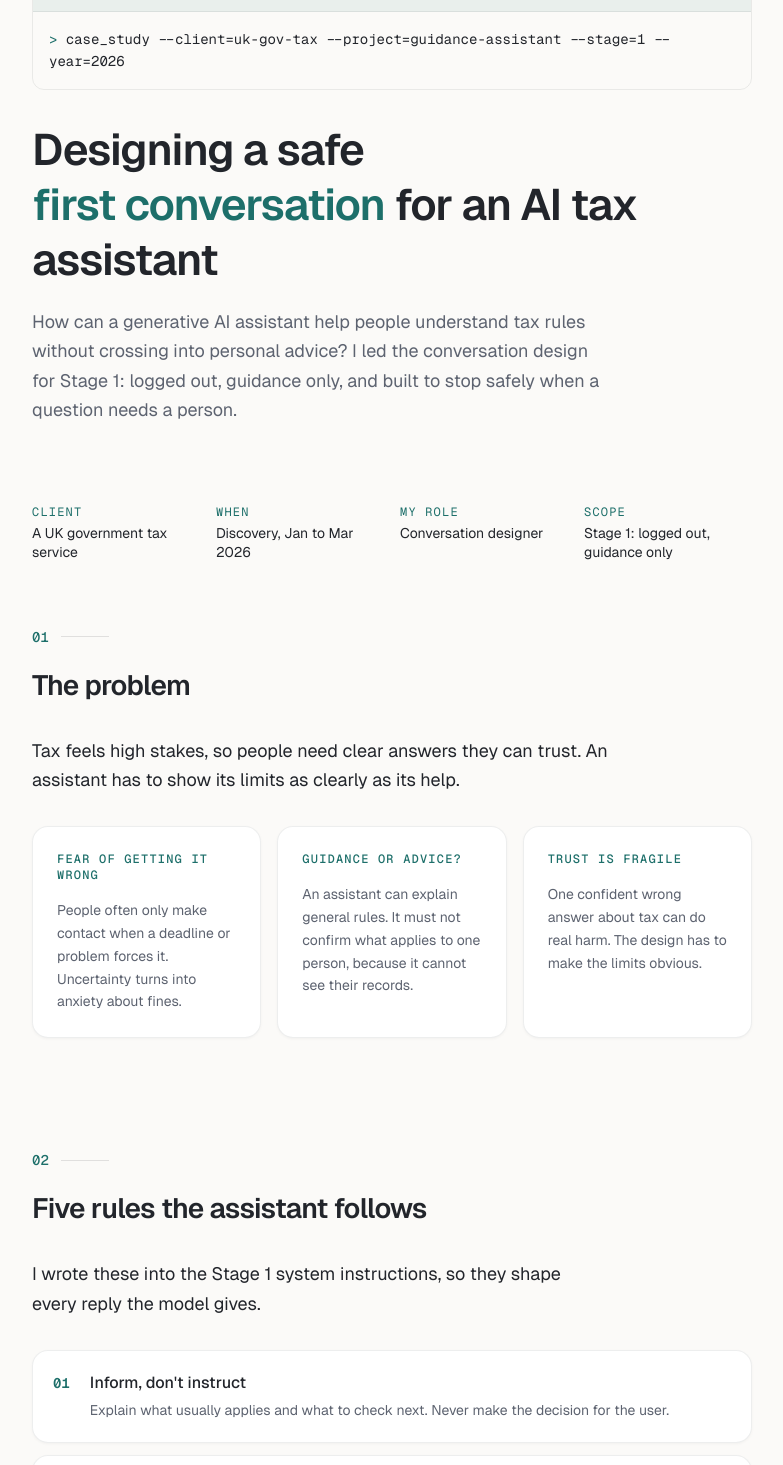
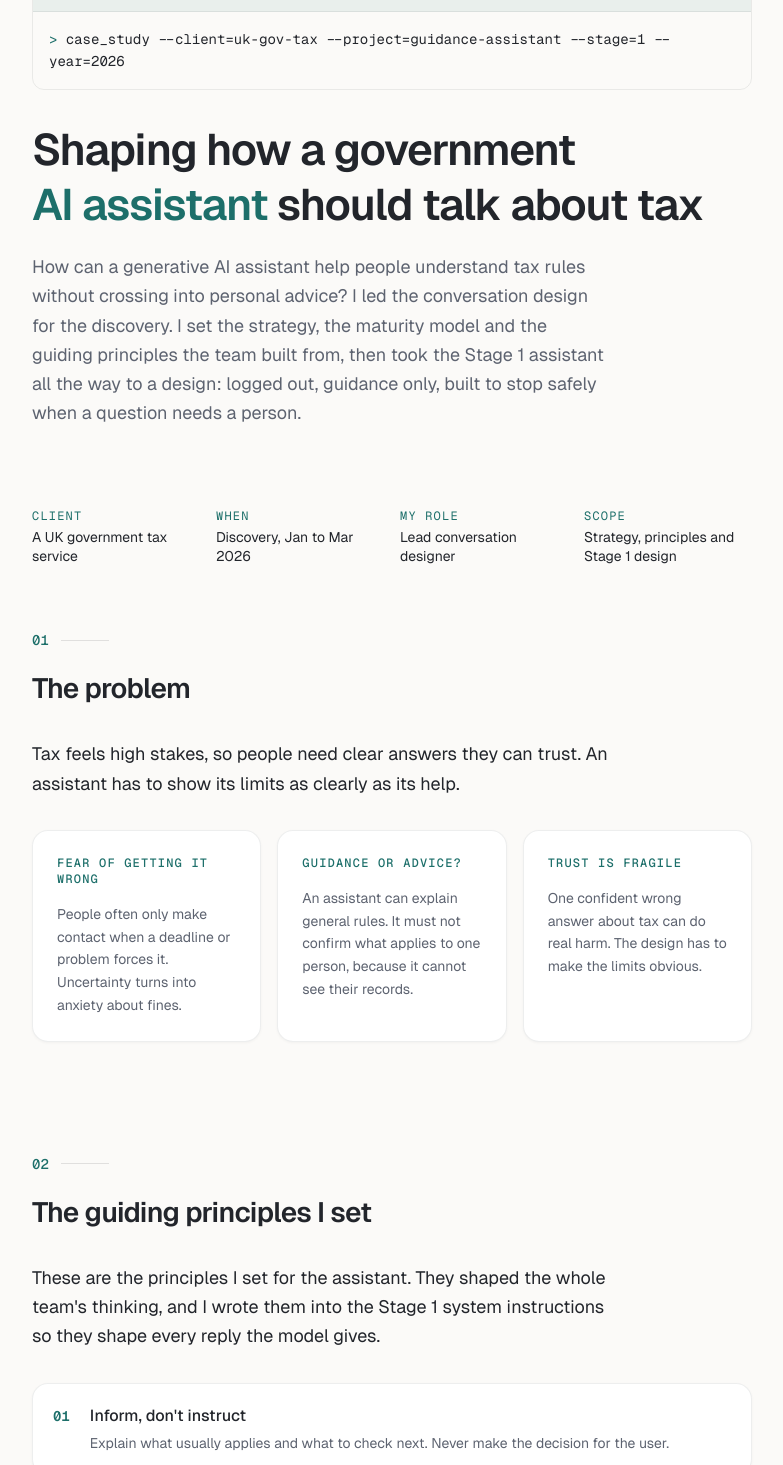
Before and after one commit to Welchlea/lea-portfolio, a Next.js app: page / in a window 1280 px wide. Shown: the part 725-2190 px from the top of the page, without its empty margins (248-1031 px from the left). Built offline with nearby package versions, Linux system fonts and the light colour scheme.

Commit message:
Reframe Conversational AI case study around strategy, principles and leadership

```diff
--- a/src/app/page.tsx
+++ b/src/app/page.tsx
@@ -857,15 +857,17 @@ function ConversationalAIContent() {
           </div>
         </div>
         <h2 className="text-3xl sm:text-[2.75rem] font-semibold mb-5 leading-tight tracking-tight">
-          Designing a safe
+          Shaping how a government
           <br />
-          <span className="gradient-text">first conversation</span> for an AI tax assistant
+          <span className="gradient-text">AI assistant</span> should talk about tax
         </h2>
         <p className="text-muted text-lg max-w-xl leading-relaxed">
           How can a generative AI assistant help people understand tax rules
           without crossing into personal advice? I led the conversation design
-          for Stage 1: logged out, guidance only, and built to stop safely when
-          a question needs a person.
+          for the discovery. I set the strategy, the maturity model and the
+          guiding principles the team built from, then took the Stage 1
+          assistant all the way to a design: logged out, guidance only, built to
+          stop safely when a question needs a person.
         </p>
       </div>
 
@@ -873,8 +875,8 @@ function ConversationalAIContent() {
       <div className="grid grid-cols-2 sm:grid-cols-4 gap-4 mb-16">
         <Meta label="Client" value="A UK government tax service" />
         <Meta label="When" value="Discovery, Jan to Mar 2026" />
-        <Meta label="My role" value="Conversation designer" />
-        <Meta label="Scope" value="Stage 1: logged out, guidance only" />
+        <Meta label="My role" value="Lead conversation designer" />
+        <Meta label="Scope" value="Strategy, principles and Stage 1 design" />
       </div>
 
       {/* The problem */}
@@ -909,10 +911,11 @@ function ConversationalAIContent() {
       </Section>
 
       {/* Design principles */}
-      <Section number="02" title="Five rules the assistant follows">
+      <Section number="02" title="The guiding principles I set">
         <p className="text-lg leading-relaxed mb-8 max-w-xl">
-          I wrote these into the Stage 1 system instructions, so they shape
-          every reply the model gives.
+          These are the principles I set for the assistant. They shaped the
+          whole team's thinking, and I wrote them into the Stage 1 system
+          instructions so they shape every reply the model gives.
         </p>
         <div className="space-y-3">
           {[
@@ -936,9 +939,10 @@ function ConversationalAIContent() {
       {/* Maturity model */}
       <Section number="03" title="A maturity model, Stage 1 to Stage 3">
         <p className="text-lg leading-relaxed mb-8 max-w-xl">
-          I mapped three stages of capability so the client could see the whole
-          road, then commit only to the safe first step. I designed Stage 1 and
-          set the requirements for the two that follow.
+          I set the strategy for the whole programme: a three-stage maturity
+          model so the client could see the whole road and commit only to the
+          safe first step. I designed Stage 1 in full and defined what Stages 2
+          and 3 would need.
         </p>
         <div className="space-y-4 mb-8">
           <div className="card p-6 border-l-[3px] border-accent" style={{ background: "var(--accent-alpha)" }}>
@@ -1249,6 +1253,12 @@ human_in_the_loop: required`}</code></pre>
 
       {/* What I did */}
       <Section number="10" title="My part in the work">
+        <p className="text-lg leading-relaxed mb-8 max-w-xl">
+          I led the thinking and set the direction. I shaped the strategy,
+          inspired and guided the team, aligned conversational patterns with
+          other government departments, and authored the principles, patterns
+          and system instructions the work was built on.
+        </p>
         <div className="grid sm:grid-cols-2 gap-4">
           <Card>
             <CardLabel>Framing and research</CardLabel>
```
